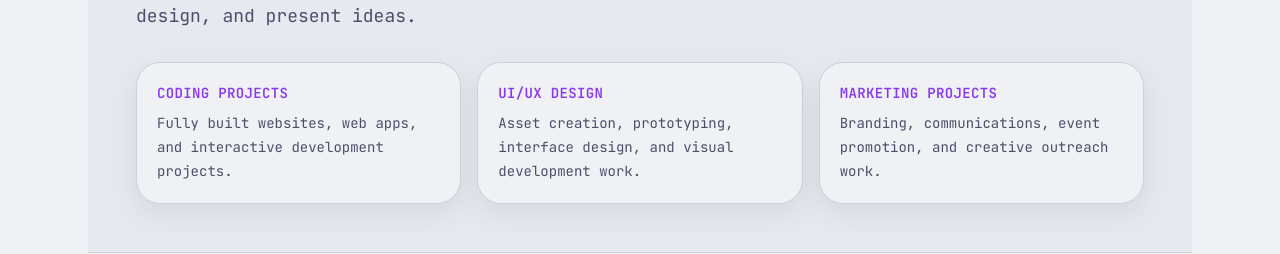
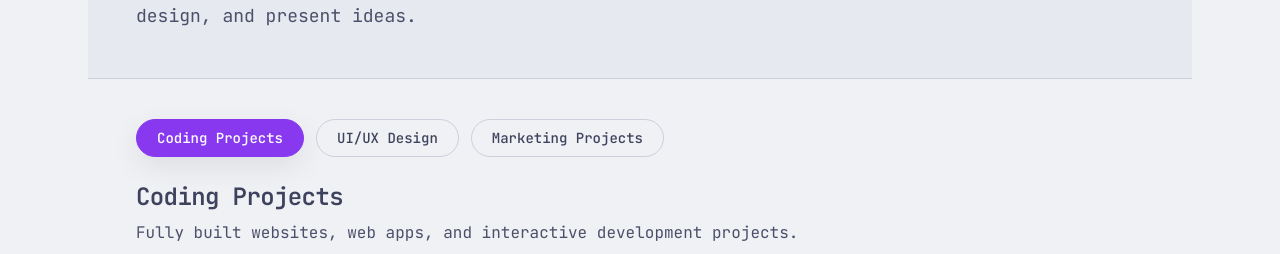
Before and after one commit to maisoonrahman/maisoonrahman.github.io, a React (Vite) app in the folder portfolio/: page /projects in a window 1280 px wide. Shown: the part 482-736 px from the top of the page. Built offline with nearby package versions, Linux system fonts and the light colour scheme.

Commit message:
removed the categories as it created doubles in the webpage

```diff
--- a/portfolio/src/pages/ProjectsPage.jsx
+++ b/portfolio/src/pages/ProjectsPage.jsx
@@ -32,23 +32,6 @@ export default function ProjectsPage() {
             communications. Explore projects by category to see how I build,
             design, and present ideas.
           </p>
-
-          <div className="mt-8 grid gap-4 md:grid-cols-3">
-            {projectCategories.map((category) => (
-              <div
-                key={category.id}
-                className="rounded-[24px] border border-[var(--card-border)] bg-[var(--card-bg)] p-5 shadow-[var(--card-shadow)]"
-              >
-                <h2 className="text-sm font-semibold uppercase tracking-wide text-[var(--heading-accent)]">
-                  {category.label}
-                </h2>
-
-                <p className="mt-2 text-sm leading-6 text-[var(--text-muted)]">
-                  {category.shortDescription}
-                </p>
-              </div>
-            ))}
-          </div>
         </div>
       </div>
 
```
